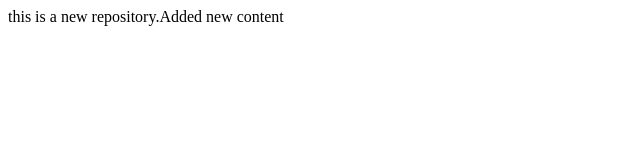
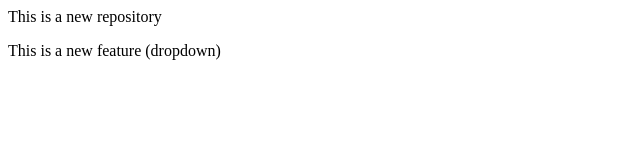
Before and after one commit to dhananjaykumare2003/local_system_demo, a plain HTML site: page index.html in a window 1280 px wide. Shown: the whole page, without its empty margins (0-640 px from the left). Drawn offline with Linux system fonts and the light colour scheme.

```diff
--- a/index.html
+++ b/index.html
@@ -1 +1,2 @@
-<p>this is a new repository.Added new content</p>
+<p>This is a new repository</p>
+<p>This is a new feature (dropdown)</p>
```
